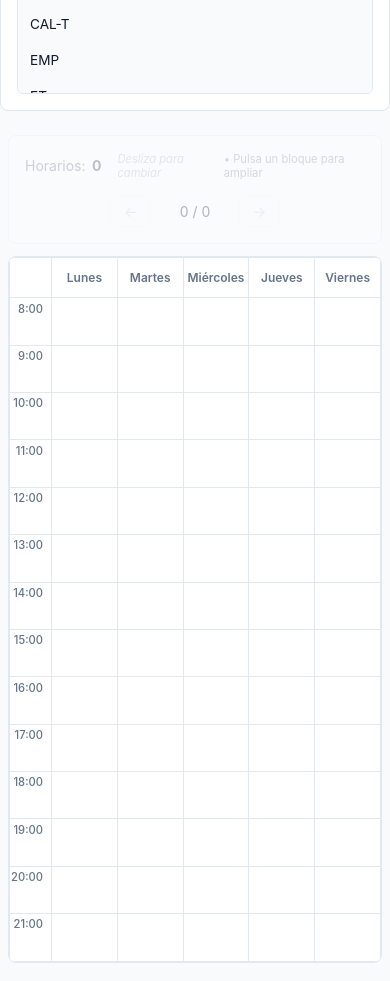
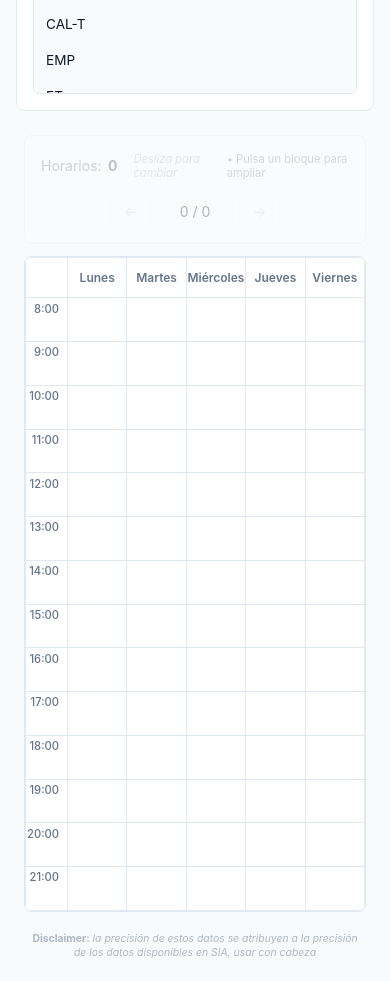
Before and after one commit to BoltyTheDog/eetac_scheduler, a React (Vite) app: page / in a window 390 px wide. Shown: the part 640-1621 px from the top of the page. Built offline with nearby package versions, Linux system fonts and the light colour scheme; a web font is replaced by a local one.

Commit message:
añadir disclaimer y limpiar cosas.

```diff
--- a/src/App.tsx
+++ b/src/App.tsx
@@ -172,7 +172,9 @@ function App() {
       </a>
 
       <header className="header">
-        <img src={logo} alt="Logo EETAC" className="header-logo" />
+        <a href="https://eetac.upc.edu/en" target="_blank" rel="noopener noreferrer">
+          <img src={logo} alt="Logo EETAC" className="header-logo" />
+        </a>
         <h1 className="header-title">Generador de Horarios</h1>
       </header>
 
@@ -406,6 +408,11 @@ function App() {
           </div>
         </section>
       </main>
+
+      <footer className="footer-disclaimer">
+        <strong>Disclaimer:</strong> la precisión de estos datos se atribuyen a la precisión de los datos disponibles en SIA, usar con cabeza
+      </footer>
+
       {openPopover && (
         <div
           className="groups-popover"
--- a/src/components/ScheduleGrid.tsx
+++ b/src/components/ScheduleGrid.tsx
@@ -12,7 +12,6 @@ const HOURS = Array.from({ length: 14 }, (_, i) => i + 8); // 8:00 to 21:00
 
 export const ScheduleGrid: React.FC<Props> = ({ schedule, subjectColorMap }) => {
     const [selectedSession, setSelectedSession] = useState<HorariObj | null>(null);
-    const [initialRect, setInitialRect] = useState<DOMRect | null>(null);
     const [isExpanded, setIsExpanded] = useState(false);
 
     const getSubjectColor = (code: string) => {
@@ -190,13 +189,10 @@ export const ScheduleGrid: React.FC<Props> = ({ schedule, subjectColorMap }) =>
                                         transition: 'transform 0.2s ease',
                                         transform: selectedSession === session ? 'scale(0.95)' : 'none'
                                     }}
-                                    onClick={(e) => {
+                                    onClick={() => {
                                         if (isMobile) {
-                                            const rect = e.currentTarget.getBoundingClientRect();
-                                            setInitialRect(rect);
                                             setSelectedSession(session);
                                             setIsExpanded(false);
-                                            // Small delay to allow the proxy to mount at initial position
                                             setTimeout(() => setIsExpanded(true), 10);
                                         }
                                     }}
@@ -244,7 +240,7 @@ export const ScheduleGrid: React.FC<Props> = ({ schedule, subjectColorMap }) =>
                     });
                 })}
             </div>
-            {isMobile && selectedSession && initialRect && createPortal(
+            {isMobile && selectedSession && createPortal(
                 <div
                     style={{
                         position: 'fixed',
@@ -252,46 +248,37 @@ export const ScheduleGrid: React.FC<Props> = ({ schedule, subjectColorMap }) =>
                         left: 0,
                         right: 0,
                         bottom: 0,
-                        background: isExpanded ? 'rgba(0,0,0,0.6)' : 'rgba(0,0,0,0)',
-                        backdropFilter: isExpanded ? 'blur(10px)' : 'none',
+                        background: 'rgba(0,0,0,0.6)',
+                        backdropFilter: 'blur(10px)',
                         zIndex: 10000,
                         display: 'flex',
                         alignItems: 'center',
                         justifyContent: 'center',
-                        transition: 'all 0.3s cubic-bezier(0.4, 0, 0.2, 1)',
+                        opacity: isExpanded ? 1 : 0,
+                        transition: 'opacity 0.2s ease-out',
                         cursor: 'pointer'
                     }}
                     onClick={() => {
                         setIsExpanded(false);
                         setTimeout(() => {
                             setSelectedSession(null);
-                            setInitialRect(null);
-                        }, 300);
+                        }, 200);
                     }}
                 >
                     <div
                         style={{
-                            position: 'fixed',
                             background: getSubjectColor(selectedSession.code),
                             color: 'white',
-                            borderRadius: isExpanded ? '1.2rem' : '4px',
-                            boxShadow: isExpanded ? '0 25px 50px -12px rgba(0,0,0,0.5)' : 'none',
+                            borderRadius: '1.2rem',
+                            boxShadow: '0 25px 50px -12px rgba(0,0,0,0.5)',
                             border: '1px solid rgba(255,255,255,0.2)',
-                            padding: isExpanded ? '1.5rem' : '0.2rem 0.4rem',
+                            padding: '1.5rem',
                             display: 'flex',
                             flexDirection: 'column',
                             gap: '1rem',
-                            overflow: 'hidden',
-                            boxSizing: 'border-box',
-
-                            // Morphing properties
-                            top: isExpanded ? '50%' : `${initialRect.top}px`,
-                            left: isExpanded ? '50%' : `${initialRect.left}px`,
-                            width: isExpanded ? 'min(85vw, 340px)' : `${initialRect.width}px`,
-                            height: isExpanded ? 'auto' : `${initialRect.height}px`,
-                            transform: isExpanded ? 'translate(-50%, -50%)' : 'none',
-                            transformOrigin: 'top left',
-                            transition: 'all 0.3s cubic-bezier(0.16, 1, 0.3, 1)',
+                            width: 'min(85vw, 340px)',
+                            transform: isExpanded ? 'translateY(0)' : 'translateY(20px)',
+                            transition: 'all 0.2s cubic-bezier(0.16, 1, 0.3, 1)',
                             zIndex: 10001
                         }}
                         onClick={e => e.stopPropagation()}
@@ -309,13 +296,7 @@ export const ScheduleGrid: React.FC<Props> = ({ schedule, subjectColorMap }) =>
                         <div style={{
                             display: 'flex',
                             flexDirection: 'column',
-                            gap: '0.8rem',
-                            opacity: isExpanded ? 1 : 0,
-                            transform: isExpanded ? 'translateY(0)' : 'translateY(20px)',
-                            transition: 'all 0.3s ease 0.1s',
-                            pointerEvents: isExpanded ? 'auto' : 'none',
-                            height: isExpanded ? 'auto' : '0',
-                            overflow: 'hidden'
+                            gap: '0.8rem'
                         }}>
                             <div style={{ fontSize: '1.2rem', fontWeight: '600' }}>Grupo {selectedSession.group}</div>
                             <div style={{ fontSize: '1rem', opacity: 0.9 }}>
--- a/src/index.css
+++ b/src/index.css
@@ -10,7 +10,7 @@
   align-items: center;
   justify-content: center;
   gap: 2rem;
-  padding: 0.5rem 0;
+  padding: 1.5rem 0 2.5rem 0;
 }
 
 .header-logo {
@@ -118,7 +118,7 @@ body {
 
 @media (max-width: 768px) {
   #root {
-    padding: 0;
+    padding: 0 1rem;
     height: auto;
     min-height: 100dvh;
     max-width: 100%;
@@ -222,6 +222,7 @@ h1 {
   #root {
     height: auto;
     max-width: 100%;
+    padding: 0 1rem;
   }
 
   .panel-priority {
@@ -238,9 +239,9 @@ h1 {
 
   .schedule-section {
     order: 4;
-    height: 100dvh !important;
-    min-height: 100dvh !important;
-    max-height: 100dvh !important;
+    height: 94dvh !important;
+    min-height: 94dvh !important;
+    max-height: 94dvh !important;
     flex-shrink: 0;
     display: flex;
     flex-direction: column;
@@ -519,7 +520,7 @@ h1 {
 }
 
 .warn-bg {
-  background-color: rgba(248, 113, 113, 0.08) !important;
+  background-color: rgba(248, 113, 113, 0.15) !important;
 }
 
 .github-link {
@@ -555,3 +556,29 @@ h1 {
     height: 36px;
   }
 }
+
+.footer-disclaimer {
+  text-align: center;
+  padding: 1.25rem 1rem 0.25rem 1rem;
+  font-size: 0.72rem;
+  color: var(--text-dim);
+  font-style: italic;
+  opacity: 0.6;
+  max-width: 700px;
+  margin: 0 auto;
+  line-height: 1.4;
+}
+
+.footer-disclaimer strong {
+  color: var(--secondary-color);
+  font-style: normal;
+  font-weight: 700;
+}
+
+@media (max-width: 768px) {
+  .footer-disclaimer {
+    font-size: 0.65rem;
+    padding: 0.75rem 1rem 1.25rem 1rem;
+    opacity: 0.5;
+  }
+}
```
